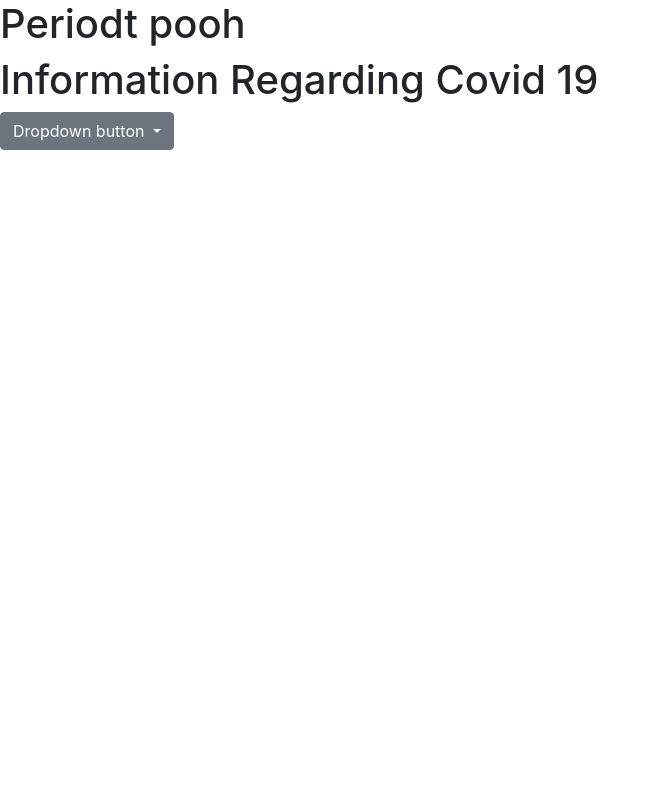
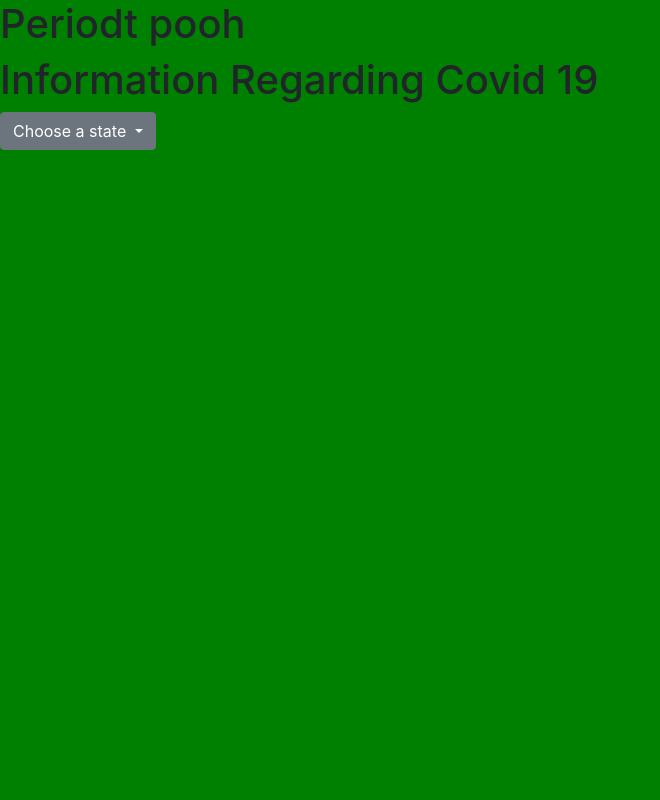
Before and after one commit to jazheng1/work, a Node server app: page / in a window 1280 px wide. Shown: the whole page, without its empty margins (0-660 px from the left). Run offline with Node 20, Linux system fonts and the light colour scheme; some libraries are stand-ins or nearby versions.

Commit message:
here is the working css

```diff
--- a/app.js
+++ b/app.js
@@ -15,7 +15,6 @@ if (!process.env.NODE_ENV) {
 }
 
 // app.use(express.static('public'));
-app.use(express.static('public'));
 app.set('view engine', 'hbs');
 app.engine('hbs', handlebars({
   extname: 'hbs',
--- a/public/css/style.css
+++ b/public/css/style.css
@@ -1,8 +1,10 @@
 
 body {
   background-color: green;
+  width: 100%;
+  height: 500px;
 }
-/* Dropdown Button */
+/* Dropdown Button
 .dropbtn {
   background-color: #3498DB;
   color: white;
@@ -13,36 +15,36 @@ body {
 }
 
 /* Dropdown button on hover & focus */
-.dropbtn:hover, .dropbtn:focus {
+/* .dropbtn:hover, .dropbtn:focus {
   background-color: #2980B9;
-}
+} */
 
 /* The container <div> - needed to position the dropdown content */
-.dropdown {
+/* .dropdown {
   position: relative;
   display: inline-block;
-}
+} */
 
 /* Dropdown Content (Hidden by Default) */
-.dropdown-content {
+/* .dropdown-content {
   display: none;
   position: absolute;
   background-color: #f1f1f1;
   min-width: 160px;
   box-shadow: 0px 8px 16px 0px rgba(0,0,0,0.2);
   z-index: 1;
-}
+} */
 
 /* Links inside the dropdown */
-.dropdown-content a {
+/* .dropdown-content a {
   color: black;
   padding: 12px 16px;
   text-decoration: none;
   display: block;
-}
+} */
 
-/* Change color of dropdown links on hover */
-.dropdown-content a:hover {background-color: #ddd}
+/* Change color of dropdown links on hover
+.dropdown-content a:hover {background-color: #ddd} */
 
 /* Show the dropdown menu (use JS to add this class to the .dropdown-content container when the user clicks on the dropdown button) */
-.show {display:block;}
+/* .show {display:block;} */
--- a/views/index.hbs
+++ b/views/index.hbs
@@ -2,7 +2,7 @@
 <h1>Information Regarding Covid 19</h1>
 <div class="dropdown">
   <button id = "dropdown" class="btn btn-secondary dropdown-toggle" type="button" id="dropdownMenuButton" data-toggle="dropdown" aria-haspopup="true" aria-expanded="false">
-    Dropdown button
+    Choose a state
   </button>
   <div class="dropdown-menu" aria-labelledby="dropdownMenuButton">
     <a class="dropdown-item" href="#">Alabama</a>
--- a/views/layouts/main.hbs
+++ b/views/layouts/main.hbs
@@ -4,6 +4,7 @@
   <meta name="viewport" content="width=device-width, initial-scale=1.0">
   <link rel="stylesheet" href="css/style.css">
   <link rel="stylesheet" href="https://stackpath.bootstrapcdn.com/bootstrap/4.4.1/css/bootstrap.min.css" integrity="sha384-Vkoo8x4CGsO3+Hhxv8T/Q5PaXtkKtu6ug5TOeNV6gBiFeWPGFN9MuhOf23Q9Ifjh" crossorigin="anonymous">
+  <link rel="stylesheet" href="css/style.css">
   <title>Covid-19 Tracker</title>
 </head>
 <body>
```
